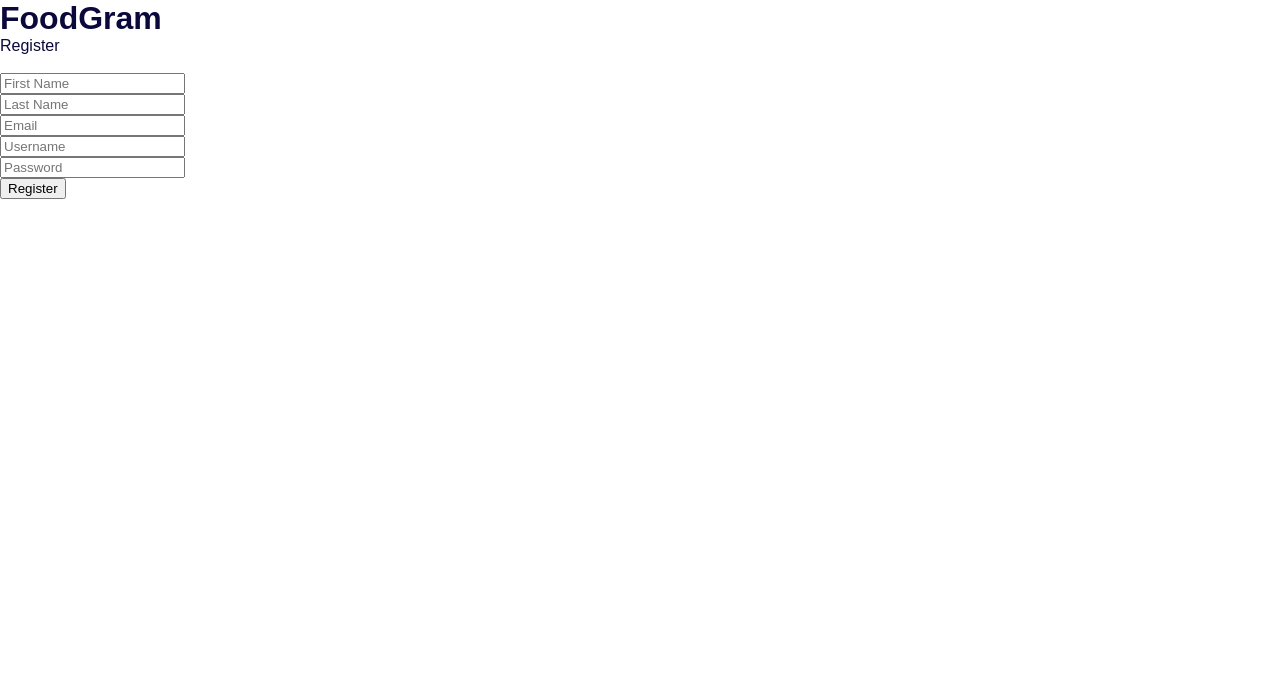
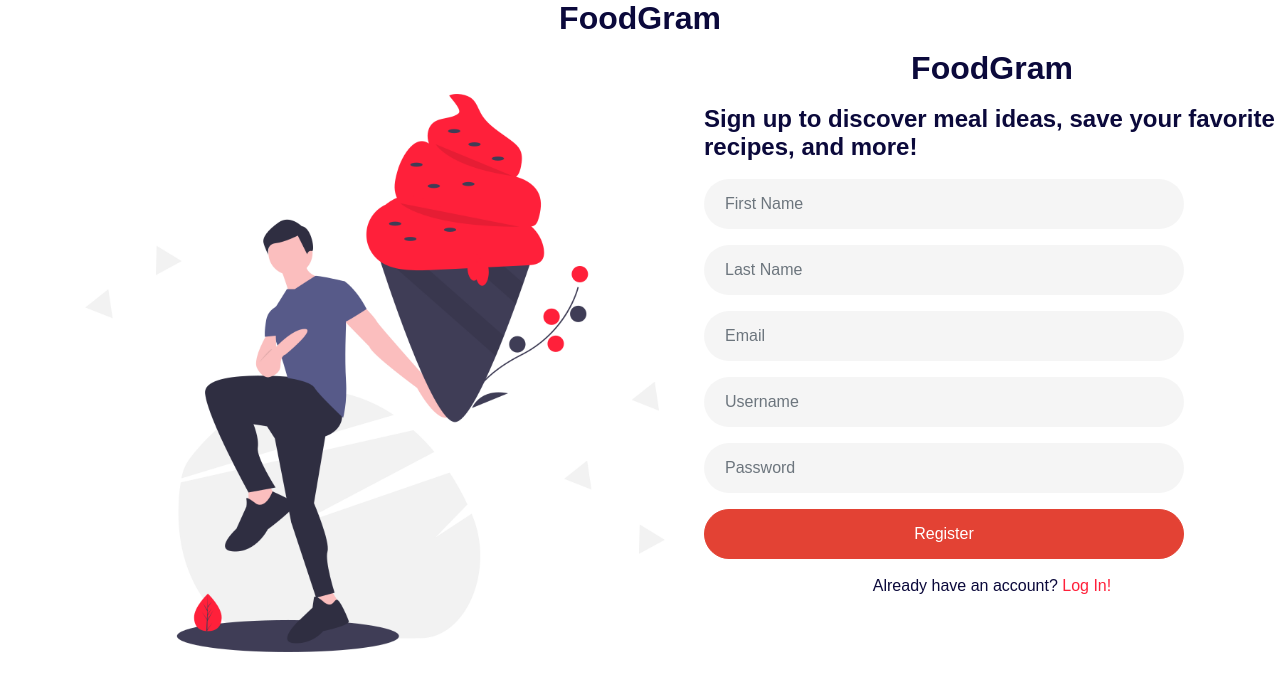
Before and after one commit to COP4331-Large-Project/FoodGram, a React (Create React App) app in the folder frontend/: page /register in a window 1280 px wide. Shown: the top 690 px of the page. Built offline with nearby package versions, Linux system fonts and the light colour scheme; a web font is replaced by a local one.

Commit message:
added register styling

```diff
--- a/frontend/src/components/Register.js
+++ b/frontend/src/components/Register.js
@@ -1,4 +1,5 @@
 import React, { useState } from 'react';
+import LoginImage from "../assets/img/chef2_image.png";
 
 function Register()
 {
@@ -10,6 +11,8 @@ function Register()
     const [message,setMessage] = useState('');
     let bp = require('./Path.js');
 
+    let url = "https://foodgram-demo.herokuapp.com/login";
+    let element = <a style={{color:'#ff203a'}} href={url}>Log In!</a>;
 
     const doRegister = async event =>
     {
@@ -49,23 +52,42 @@ function Register()
         }
     };
     return(
-      <div id="registerDiv">
-        <form onSubmit={doRegister}>
-        <span id="inner-title">Register</span><br /><br />
-        <input type="text" id="registerfName" placeholder="First Name"
-            ref={(c) => registerfName = c} /><br/>
-        <input type="text" id="registerlName" placeholder="Last Name"
-            ref={(c) => registerlName = c} /><br/>
-        <input type="text" id="registerEmail" placeholder="Email"
-            ref={(c) => registerEmail = c} /><br/>
-        <input type="text" id="registerLogin" placeholder="Username"
-            ref={(c) => registerLogin = c} /><br/>
-        <input type="password" id="registerPassword" placeholder="Password"
-            ref={(c) => registerPassword = c} /><br/>
-        <input type="submit" id="registerButton" class="buttons" value = "Register"
-          onClick={doRegister} />
-        </form>
-        <span id="registerResult">{message}</span>
+        <div id="registerDiv">
+        <div class="leftPanel">
+            <img className="radius8" class="pictureSizeLogin" src={LoginImage} alt="chef2"/>
+        </div>
+        <div class="RegisterText">
+            <form onSubmit={doRegister}>
+                <h1 id="title">FoodGram</h1><br/>
+                <h2 id="text">Sign up to discover meal ideas, save your favorite recipes, and more!</h2><br/>
+                <div class="form-group">
+                    <input type="text" id="registerfName" class="form-control col-md-10" placeholder="First Name"
+                        ref={(c) => registerfName = c} />
+                </div>
+                <div class="form-group">
+                    <input type="text" id="registerlName" class="form-control col-md-10" placeholder="Last Name"
+                        ref={(c) => registerlName = c} />
+                </div>
+                <div class="form-group">
+                <input type="text" id="registerEmail" class="form-control col-md-10" placeholder="Email"
+                    ref={(c) => registerEmail = c} />
+                </div>
+                <div class="form-group">
+                <input type="text" id="registerLogin" class="form-control col-md-10" placeholder="Username"
+                    ref={(c) => registerLogin = c} />
+                </div>
+                <div class="form-group">
+                <input type="password" id="registerPassword" class="form-control col-md-10" placeholder="Password"
+                    ref={(c) => registerPassword = c} />
+                </div>
+                <input type="submit" id="registerButton" class="form-controlL btn-danger submit col-md-10" value = "Register"
+                onClick={doRegister} />
+                <div class="form group"> <br/>
+                    <p class="w-100 text-center">Already have an account? {element} </p><br/>
+                </div>
+            </form>
+            <span id="registerResult">{message}</span>
+        </div>
      </div>
     );
 };
--- a/frontend/src/style/index.css
+++ b/frontend/src/style/index.css
@@ -84,6 +84,9 @@ video {
   border: 0;
   vertical-align: baseline;
   box-sizing: border-box;
+}
+h1 {
+  text-align: center;
 }
 /* HTML5 display-role reset for older browsers */
 article,
@@ -382,6 +385,18 @@ body {
   left: 55%;
   top: 250px;
 }
+.RegisterText {
+  display: flex;
+  flex-direction: column;
+  align-items: flex-start;
+  padding: 0px;
+
+  position: absolute;
+  width: auto;
+  max-width: 100%;
+  left: 55%;
+  top: 50px;
+}
 .col-1,
 .col-2,
 .col-3,
@@ -422,6 +437,9 @@ body {
 .col-md-10,
 .col-md-11,
 .col-md-12,
+.col-md-14,
+.col-md-16,
+.col-md-18,
 .col-md,
 .col-md-auto,
 .col-lg-1,
```
